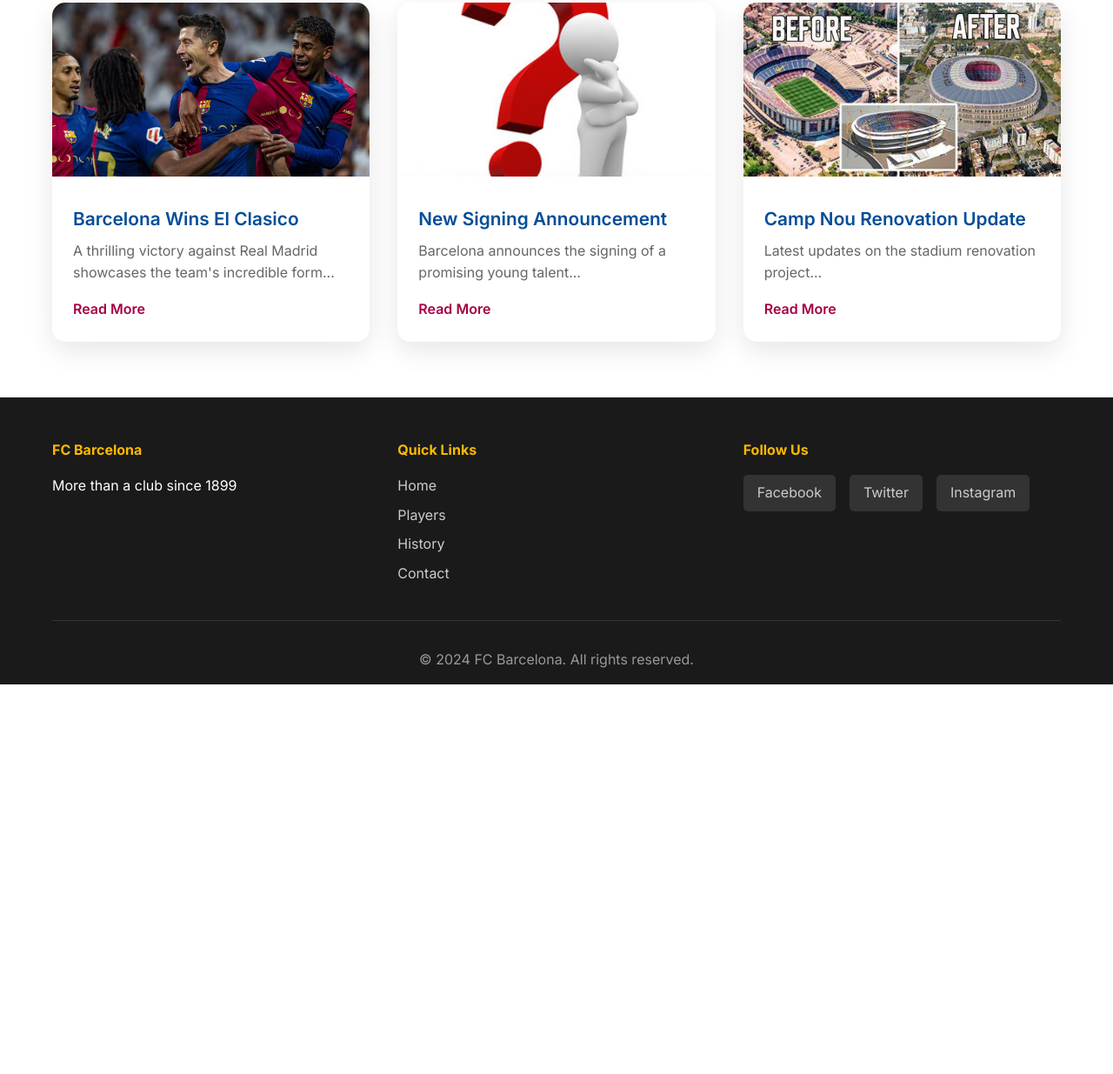
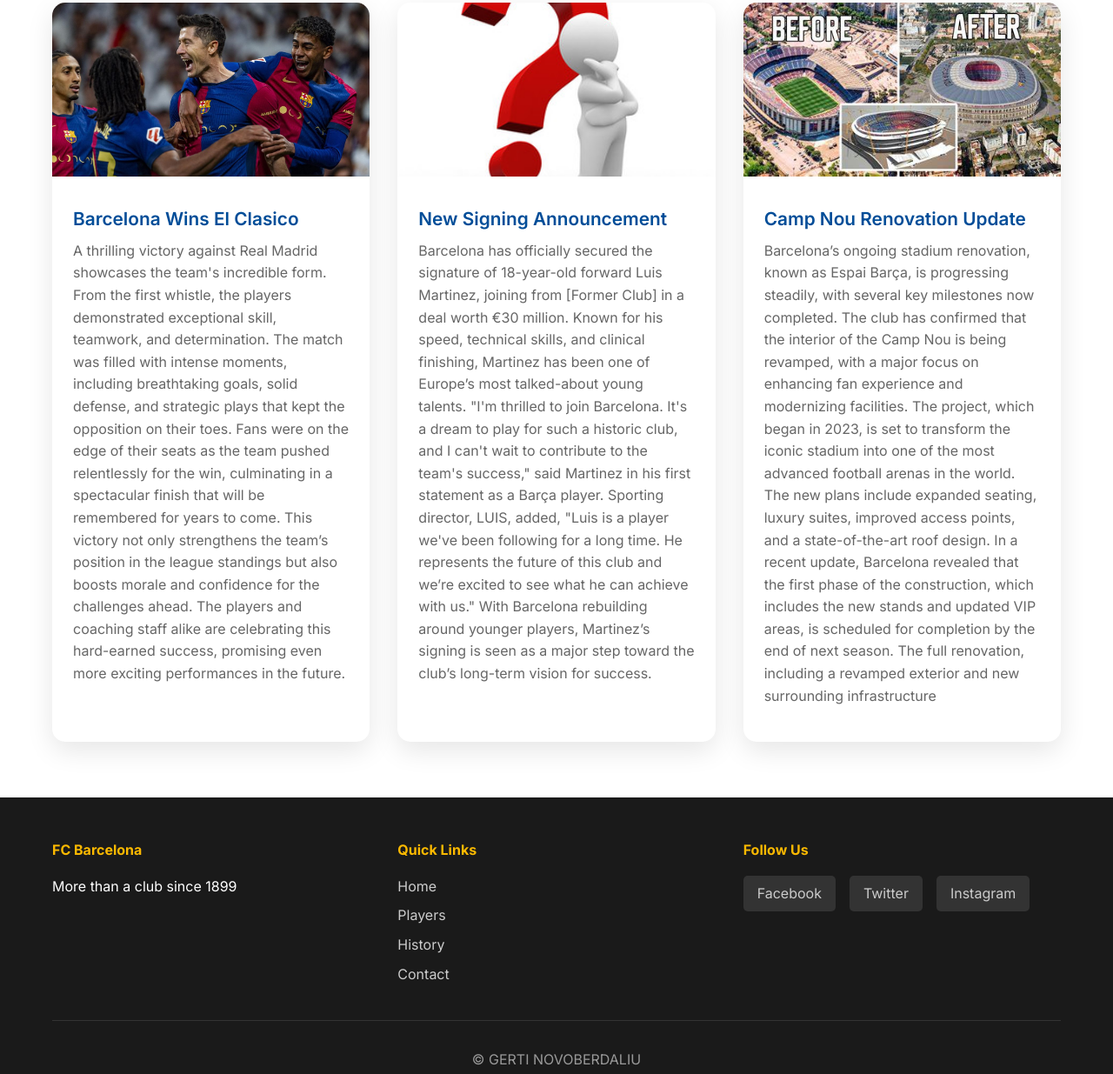
Before and after one commit to gertibarca/HTML-CSS-JAVASCRIPT, a plain HTML site: page Projekti Final/index.html in a window 1280 px wide. Shown: the part 1232-2467 px from the top of the page at 87% size. Before the commit the page ends 2019 px from the top, so only its background shows below. Drawn offline with Linux system fonts and the light colour scheme; a script that the page names is missing.

Commit message:
PROJEKTIFINAL

```diff
--- a/Projekti Final/index.html
+++ b/Projekti Final/index.html
@@ -82,24 +82,34 @@
                         <img src="images/news1.jpeg" alt="News 1" class="news-image">
                         <div class="news-content">
                             <h3 class="news-title">Barcelona Wins El Clasico</h3>
-                            <p class="news-excerpt">A thrilling victory against Real Madrid showcases the team's incredible form...</p>
-                            <a href="#" class="read-more">Read More</a>
+                            <p class="news-excerpt">A thrilling victory against Real Madrid showcases the team's incredible form. From the first whistle, the players demonstrated exceptional skill, teamwork, and determination. The match was filled with intense moments, including breathtaking goals, solid defense, and strategic plays that kept the opposition on their toes. Fans were on the edge of their seats as the team pushed relentlessly for the win, culminating in a spectacular finish that will be remembered for years to come. This victory not only strengthens the team’s position in the league standings but also boosts morale and confidence for the challenges ahead. The players and coaching staff alike are celebrating this hard-earned success, promising even more exciting performances in the future.</p>
+
                         </div>
                     </article>
                     <article class="news-card">
                         <img src="images/news2.jepg.jpg" alt="News 2" class="news-image">
                         <div class="news-content">
                             <h3 class="news-title">New Signing Announcement</h3>
-                            <p class="news-excerpt">Barcelona announces the signing of a promising young talent...</p>
-                            <a href="#" class="read-more">Read More</a>
+                            <p class="news-excerpt">Barcelona has officially secured the signature of 18-year-old forward Luis Martinez, joining from [Former Club] in a deal worth €30 million. Known for his speed, technical skills, and clinical finishing, Martinez has been one of Europe’s most talked-about young talents.
+
+"I'm thrilled to join Barcelona. It's a dream to play for such a historic club, and I can't wait to contribute to the team's success," said Martinez in his first statement as a Barça player.
+
+Sporting director, LUIS, added, "Luis is a player we've been following for a long time. He represents the future of this club and we’re excited to see what he can achieve with us."
+
+With Barcelona rebuilding around younger players, Martinez’s signing is seen as a major step toward the club’s long-term vision for success.</p>
+
                         </div>
                     </article>
                     <article class="news-card">
                         <img src="images/news3.jpeg" alt="News 3" class="news-image">
                         <div class="news-content">
                             <h3 class="news-title">Camp Nou Renovation Update</h3>
-                            <p class="news-excerpt">Latest updates on the stadium renovation project...</p>
-                            <a href="#" class="read-more">Read More</a>
+                            <p class="news-excerpt">Barcelona’s ongoing stadium renovation, known as Espai Barça, is progressing steadily, with several key milestones now completed. The club has confirmed that the interior of the Camp Nou is being revamped, with a major focus on enhancing fan experience and modernizing facilities.
+
+The project, which began in 2023, is set to transform the iconic stadium into one of the most advanced football arenas in the world. The new plans include expanded seating, luxury suites, improved access points, and a state-of-the-art roof design.
+
+In a recent update, Barcelona revealed that the first phase of the construction, which includes the new stands and updated VIP areas, is scheduled for completion by the end of next season. The full renovation, including a revamped exterior and new surrounding infrastructure</p>
+
                         </div>
                     </article>
                 </div>
@@ -133,7 +143,7 @@
                 </div>
             </div>
             <div class="footer-bottom">
-                <p>&copy; 2024 FC Barcelona. All rights reserved.</p>
+                <p>&copy; GERTI NOVOBERDALIU</p>
             </div>
         </div>
     </footer>
```
